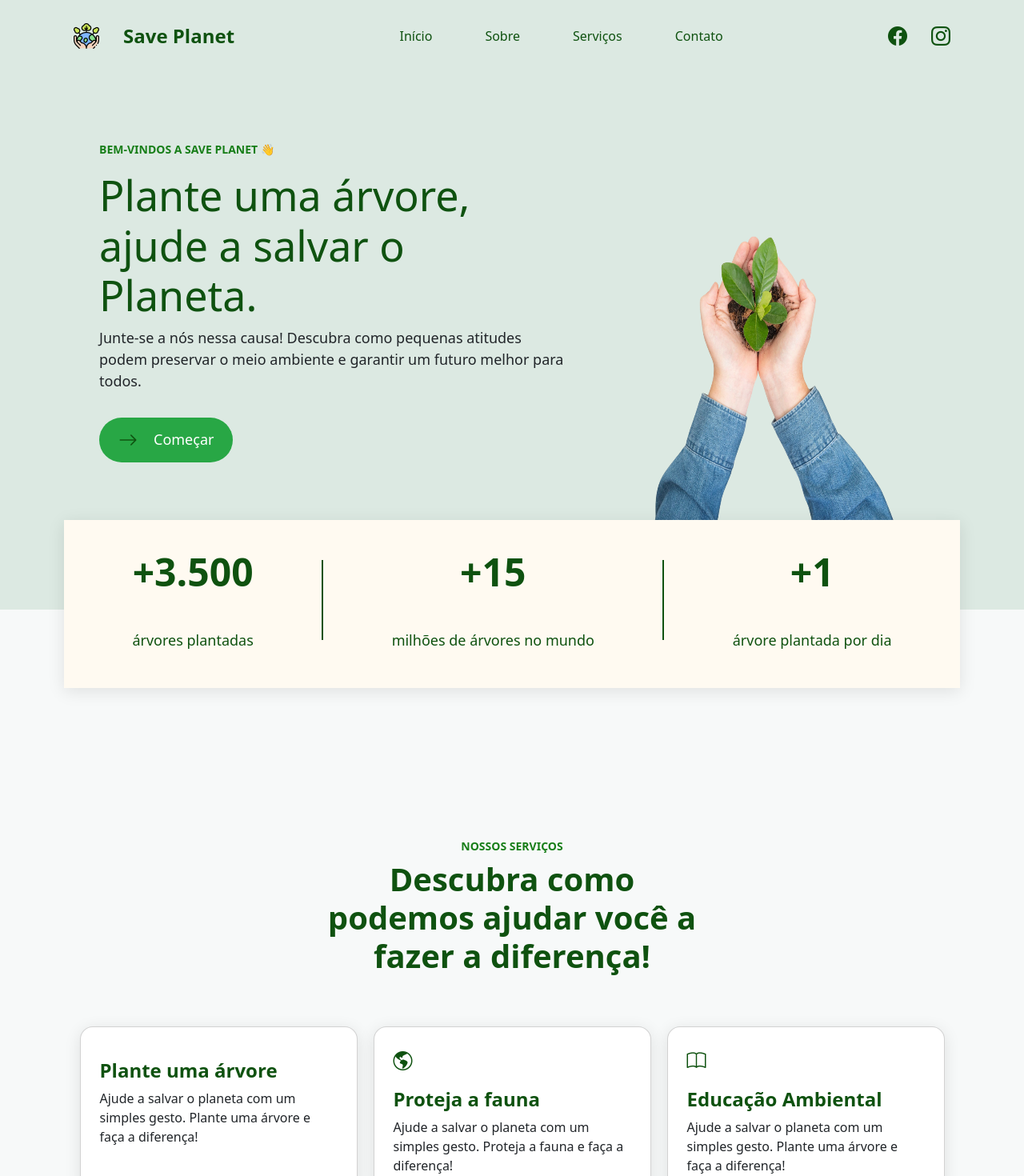
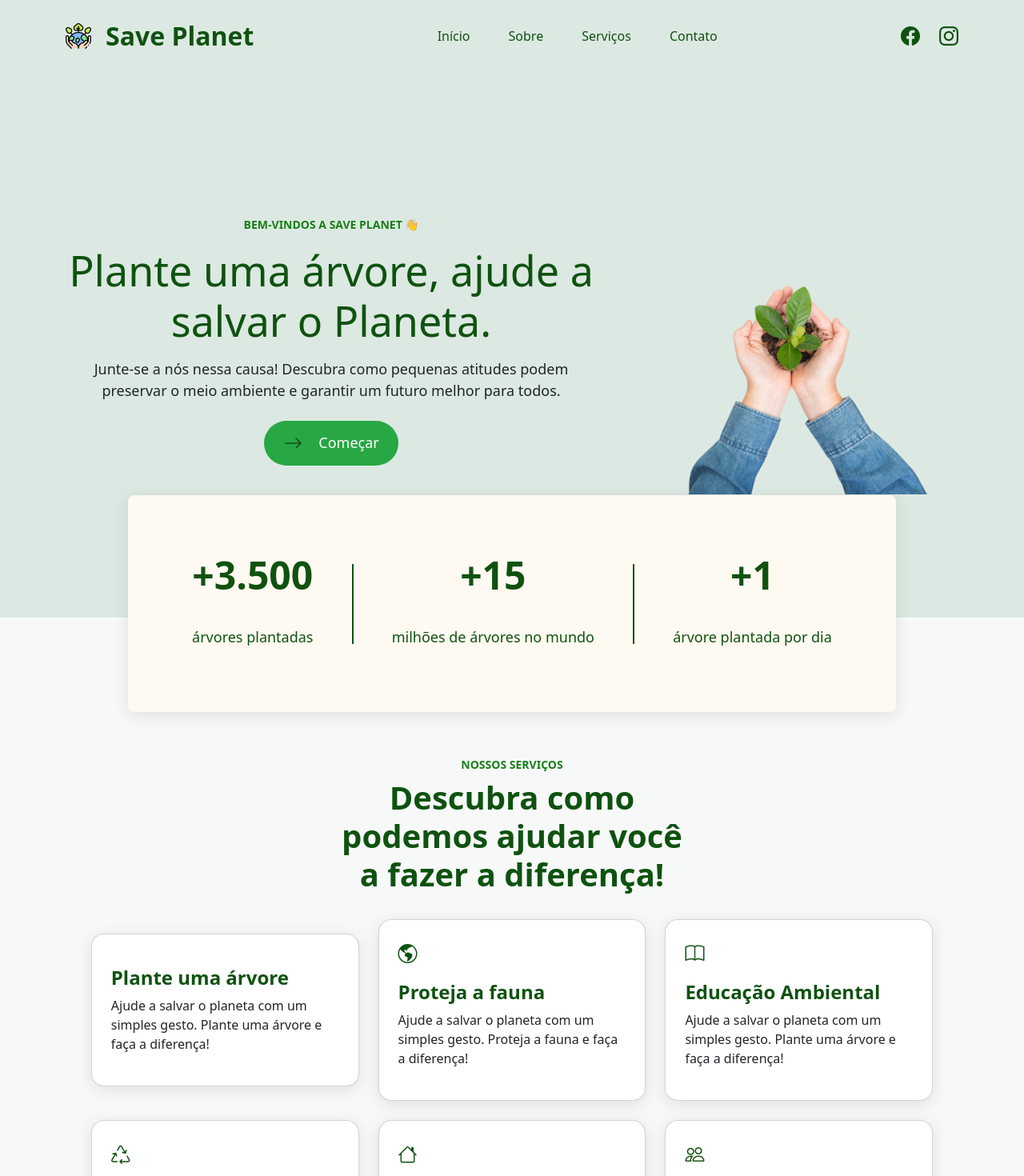
Before and after one commit to brunasilvaraujo/sustainable-nature, a React (Vite) app: page / in a window 1280 px wide. Shown: the top 1470 px of the page at 80% size. Built offline with nearby package versions, Linux system fonts and the light colour scheme.

Commit message:
fix: modificações no estilo

```diff
--- a/src/App.css
+++ b/src/App.css
@@ -2,12 +2,6 @@
   margin: 0;
   padding: 0;
   box-sizing: border-box;
-}
-
-#root {
-  background-color: #DCE9E2;
-  display: flex;
-  justify-content: center;
 }
 
 html, body {
@@ -18,29 +12,38 @@ body {
   min-height: 100vh;
 }
 
+.container {
+  max-width: 1120px;
+  margin: 0 auto;
+}
+
+#root {
+  background-color: #DCE9E2;
+  display: flex;
+  justify-content: center;
+  width: 100%;
+}
+
 .home {
   display: flex;
   justify-content: center;
   align-items: center;
   flex-direction: column;
   width: 100%;
-  max-width: 1120px;
-}
-
-.container {
-  max-width: 1120px;
-  margin: 0 auto;
 }
 
 /* HEADER*/
 
 .header {
-  height: 90px;
   max-width: 100%;
-  width: 100%;
-  transition: background-color 0.3s ease, box-shadow 0.3s ease;
   background-color: transparent;
   box-shadow: none;
+  width: 100%;
+  height: 70px;
+  transition: background-color 0.3s ease, box-shadow 0.3s ease;
+  z-index: 1000;
+  position: fixed;
+  top: 0;
 }
 
 .header.scrolled {
@@ -64,8 +67,9 @@ body {
 .nav-menu {
   display: flex;
   align-items: center;
-  height: 72px;
   justify-content: space-between;
+  padding: 0 1rem;
+  height: 70px;
 }
 
 .nav-logo {
@@ -80,17 +84,25 @@ body {
 }
 
 .logo-text {
-  font-size: 24px;
   color: #0f5210;
   font-weight: 700;
-  margin-left: 20px;
+  font-size: 1.25rem;
+  margin-left: 0.5rem;
 }
 
 .nav-list {
   display: flex;
   justify-content: center;
-  gap: 50px;
   max-width: 100%;
+  display: none;
+  position: absolute;
+  top: 70px;
+  left: 0;
+  width: 100%;
+  background-color: #28a745;
+  padding: 1rem;
+  flex-direction: column;
+  gap: 1rem;
 }
 
 .nav-list ul {
@@ -114,6 +126,7 @@ body {
 .nav-list li:active {
   color: #0f5210;
   font-weight: 700;
+  display: flex;
 }
 
 .nav-link {
@@ -143,11 +156,22 @@ margin-bottom: -25px;
 .social-icons {
   display: flex;
   gap: 30px;
+  display: none;
 }
 
 .bi {
   font-size: 32px;
   color: #0f5210;
+}
+
+.custom-toggler {
+  cursor: pointer;
+  transition: color 0.3s ease;
+  padding: 0;
+  display: block;
+  background: none;
+  border: none;
+  font-size: 1.5rem;
 }
 
 /* HERO */
@@ -157,10 +181,13 @@ margin-bottom: -25px;
   justify-content: center;
   align-items: center;
   width: 100%;
-  height: 672px;
   background-color: #DCE9E2;
-  padding: 32px;
   box-sizing: border-box;
+  height: auto;
+  margin-top: 70px;
+  position: relative;
+  padding-bottom: 14rem;
+  margin-bottom: 2rem;
 }
 
 .hero-content {
@@ -168,13 +195,16 @@ margin-bottom: -25px;
   align-items: center;
   max-width: 1233px;
   width: 100%;
-  margin-top: 82px;
   gap: 20px;
+  margin-top: 2rem;
+  text-align: center;
+  flex-direction: row;
 }
 
 .hero-info {
   display: flex;
   justify-content: center;
+  width: 100%;
 }
 
 .head-text{
@@ -186,14 +216,14 @@ margin-bottom: -25px;
 }
 
 .hero-title {
-  font-size: 52px;
-  margin-bottom: 8px;
+  font-size: 2rem;
+  margin-bottom: 1rem;
   color: #0f5210;
 }
 
 .hero-description {
-  font-size: 18px;
-  margin-bottom: 32px;
+  font-size: 1rem;
+  margin-bottom: 1.5rem;
 }
 
 .hero-button {
@@ -215,70 +245,74 @@ margin-bottom: -25px;
 
 .hero-image {
   flex: 1;
-  max-width: 100%;
-  width: 420px;
-  height: 380px;
-  margin-top: 165px;
+  width: 100%;
+  max-width: 300px;
+  height: auto;
+  margin-top: 3rem;
 }
 
 .hero-number {
   position: absolute;
-  height: 210px;
-  width: 1120px;
+  bottom: -14rem;
+  left: 50%;
+  transform: translateX(-50%);
+  width: 90%;
+  max-width: 1120px;
+
   background-color: #FFFAF1;
   box-shadow: 0px 4px 20px rgba(0, 0, 0, 0.1);
   color: #0f5210;
+  border-radius: 8px;
+  z-index: 10;
+  justify-content: space-evenly;
+  align-items: center;
+
+  /* Layout para mobile */
   display: flex;
-  justify-content: space-evenly;
+  flex-direction: column;
+  padding: 2rem 1.5rem;
+
 }
 
-.hero-number-content-1 {
+.hero-number-separator-1,
+.hero-number-separator-2 {
+  display: none;
+}
+
+.hero-number-value {
+  font-size: 2.25rem;
+  font-weight: bold;
+  color: #0f5210;
+  margin-bottom: 0.5rem;
+}
+
+.hero-number-content-1,
+.hero-number-content-2,
+.hero-number-content-3 {
   display: flex;
   flex-direction: column;
+  align-items: center;
   justify-content: center;
-  align-items: center;
+  text-align: center;
+  width: 100%;
+  padding: 1rem 0;
+  position: relative;
   gap: 20px;
 }
 
-.hero-number-separator-1 {
-  width: 2px;
-  height: 100px;
-  margin-top: 50px;
-  background-color: #0f5210;
-}
-
-.hero-number-content-2 {
-  display: flex;
-  flex-direction: column;
-  justify-content: center;
-  align-items: center;
-  gap: 20px;
-}
-
-.hero-number-separator-2 {
-  width: 2px;
-  height: 100px;
-  margin-top: 50px;
-  background-color: #0f5210;
-}
-
-.hero-number-content-3 {
-  display: flex;
-  flex-direction: column;
-  justify-content: center;
-  align-items: center;
-  gap: 20px;
-}
-
-.hero-number-value {
-  font-size: 48px;
-  font-weight: bold;
+.hero-number-label {
+  font-size: 1rem;
   color: #0f5210;
 }
 
-.hero-number-label {
-  font-size: 18px;
-  color: #0f5210;
+.hero-number-content-1::after,
+.hero-number-content-2::after {
+  content: "";
+  display: block;
+  width: 80%;
+  height: 2px;
+  background-color: #0f5210;
+  margin: 1.5rem auto 0;
 }
 
 /* Services */
@@ -287,6 +321,7 @@ margin-bottom: -25px;
   display: flex;
   justify-content: center;
   align-items: center;
+  padding-top: 8rem;
 
 }
 
@@ -296,9 +331,13 @@ margin-bottom: -25px;
   align-items: center;
   flex-direction: column;
   background-color: #F7F9F9;
-  height: 1082px;
   width: 100vw;
   gap: 20px;
+  padding: 3rem 1rem;
+  height: auto;
+  position: relative;
+  z-index: 1;
+  padding-top: 6rem;
 }
 
 .services-header {
@@ -309,7 +348,7 @@ margin-bottom: -25px;
 }
 
 .services-text {
-  margin-top: 161px;
+  margin-top: 2rem;
   font-size: 14px;
   font-weight: bold;
   text-transform: uppercase;
@@ -317,12 +356,13 @@ margin-bottom: -25px;
 }
 
 .services-title {
-  font-size: 40px;
-  width: 497px;
   color: #0f5210;
   font-weight: bold;
-  margin-bottom: 64px;
   text-align: center;
+  font-size: 1.75rem;
+  width: 100%;
+  max-width: 300px;
+  margin-bottom: 2rem;
 }
 
 .services-cards {
@@ -330,7 +370,7 @@ margin-bottom: -25px;
   flex-wrap: wrap;
   justify-content: center;
   align-items: center;
-  gap: 20px;
+  gap: 1.5rem;
 }
 
 .card {
@@ -338,9 +378,10 @@ margin-bottom: -25px;
   border-radius: 16px;
   box-shadow: 0px 4px 20px rgba(0, 0, 0, 0.1);
   padding: 24px;
-  width: 347px;
-  height: 207px;
   transition: transform 0.3s ease, box-shadow 0.3s ease;
+  width: 100%;
+  height: auto;
+  min-height: 180px;
 }
 
 .card:hover {
@@ -372,9 +413,11 @@ margin-bottom: -25px;
   justify-content: space-evenly;
   align-items: center;
   width: 100%;
-  height: 734px;
   gap: 20px;
   background-color: #FFFAF1;
+  flex-direction: column;
+  height: auto;
+  padding: 3rem 1rem;
 }
 
 .about-container {
@@ -382,13 +425,15 @@ margin-bottom: -25px;
   justify-content: space-evenly;
   align-items: center;
   width: 100%;
+  flex-direction: column;
+  gap: 2rem;
 }
 
 .about-image {
-  max-width: 100%;
-  width: 480px;
-  height: 414px;
   border-radius: 8px;
+  width: 100%;
+  height: auto;
+  max-width: 480px;
 }
 
 .about-subtitle {
@@ -399,7 +444,7 @@ margin-bottom: -25px;
 }
 
 .about-title {
-  font-size: 40px;
+  font-size: 1.75rem;
   font-weight: bold;
   margin-bottom: 24px;
   margin-top: 10px;
@@ -410,8 +455,9 @@ margin-bottom: -25px;
   display: flex;
   justify-content: center;
   flex-direction: column;
-  width: 573px;
-  height: 327px;
+  align-items: center;
+  width: 100%;
+  height: auto;
 }
 
 .about-description {
@@ -427,8 +473,9 @@ margin-bottom: -25px;
   display: flex;
   justify-content: space-evenly;
   align-items: center;
-  height: 699px;
   background-color: #F7F9F9;
+  height: auto;
+  padding: 3rem 1rem;
 }
 
 .contact-container {
@@ -436,26 +483,30 @@ margin-bottom: -25px;
   justify-content: space-evenly;
   align-items: center;
   width: 100%;
+  flex-direction: column-reverse;
+  gap: 2rem;
 }
 
 .contact-content {
   display: flex;
   justify-content: center;
   flex-direction: column;
-  width: 404px;
+  align-items: center;
   height: 304px;
+  width: 100%;
+  height: auto;
 }
 
 .contact-image {
-  max-width: 100%;
-  width: 575px;
-  height: 379px;
-  margin-left: 141px;
   border-radius: 8px;
+  width: 100%;
+  height: auto;
+  max-width: 300px;
+  margin-left: 0;
 }
 
 .contact-title {
-  font-size: 40px;
+  font-size: 1.75rem;
   font-weight: bold;
   margin-bottom: 24px;
   margin-top: 10px;
@@ -508,6 +559,8 @@ margin-bottom: -25px;
   align-items: center;
   height: 268px;
   background-color: #28a745;
+  height: auto;
+  padding: 2rem 1rem;
 }
 
 .footer-content {
@@ -515,6 +568,9 @@ margin-bottom: -25px;
   justify-content: space-between;
   align-items: center;
   width: 100%;
+  flex-direction: column;
+  gap: 1.5rem;
+  text-align: center;
 }
 
 .logo-image{
@@ -523,7 +579,7 @@ margin-bottom: -25px;
 }
 
 .footer-logo-text {
-  font-size: 40px;
+  font-size: 1.75rem;
   color: #FFFFFF;
   font-weight: 700;
 }
@@ -544,137 +600,277 @@ margin-bottom: -25px;
   color: #FFFFFF;
 }
 
-.custom-toggler {
-  display: none;
-  background: none;
-  border: none;
-  font-size: 28px;
-  cursor: pointer;
-  transition: color 0.3s ease;
-  padding: 0;
-}
 
 /* Media Queries */
 
-@media (min-width: 481px) and (max-width: 767px) {
+@media (min-width: 576px) {
+  .container {
+    max-width: 540px;
+  }
+
+  .hero-title {
+    font-size: 2.25rem;
+  }
+
+  .hero-number-separator-1 {
+    display: none;
+  }
+
+  .hero-number-separator-2 {
+    display: none;
+  }
+
+  .services-title,
+  .about-title,
+  .contact-title {
+    font-size: 2rem;
+  }
+
+  .card {
+    width: 90%;
+  }
+}
+
+@media (min-width: 768px) {
+  .container {
+    max-width: 720px;
+  }
 
   .header {
-    height: 80px;
+    height: 90px;
   }
 
-  .header.scrolled {
-    background-color: #28a745;
-    box-shadow: 0 2px 8px rgba(0, 0, 0, 0.1);
+  .logo-text {
+    font-size: 1.5rem;
   }
 
-  .header.scrolled .nav-link,
-  .header.scrolled .logo-text,
-  .header.scrolled .bi {
-    color: #FFFFFF;
+  .custom-toggler {
+    display: none;
   }
 
-  .header.scrolled .nav-link::after {
-    background-color: #FFFFFF;
+  .nav-list {
+    display: flex;
+    position: static;
+    background-color: transparent;
+    flex-direction: row;
+    padding: 0;
+    gap: 2rem;
+  }
+
+  .nav-link a {
+    color: #0f5210;
+  }
+
+  .social-icons {
+    display: flex;
+    gap: 1.5rem;
   }
 
   .hero {
-    height: 100vh;
+    margin-top: 100px;
+    padding-top: 4rem;
+    height: 560px;
   }
 
   .hero-content {
-    display: flex;
     flex-direction: column;
-    align-items: center;
-    width: 100vw;
-    gap: 20px;
-    height: 100vh;
-    margin-top: 220px;
+    justify-content: center;
+    text-align: center;
+    gap: 2rem;
+    margin-top: 15rem;
   }
 
-  .hero-text {
-    flex: 1;
-    text-align: center;
+  .hero-title {
+    font-size: 2.5rem;
   }
 
   .hero-image {
-    width: 350px;
-    height: 400px;
+    margin-top: 0;
+    max-width: 350px;
   }
 
   .hero-number {
-    height: 150px;
-    width: 100%;
-    flex-direction: column;
-    gap: 20px;
+    flex-direction: row;
+    justify-content: space-evenly;
+    padding: 2rem;
+    bottom: -15rem;
+    width: 85%;
+  }
+
+  .services-title {
+    max-width: 450px;
+  }
+
+  .hero-number-separator-1,
+  .hero-number-separator-2 {
+    display: block;
+    width: 2px;
+    height: 70px;
+    background-color: #0f5210;
+    margin: 0;
   }
 
   .hero-number-content-1,
   .hero-number-content-2,
   .hero-number-content-3 {
+    padding: 1rem;
+    width: auto;
+  }
+
+  .hero-number-content-1::after,
+  .hero-number-content-2::after {
+    display: none;
+  }
+
+  .hero-number-value {
+    font-size: 2.5rem;
+  }
+
+  .hero-number-label {
+    font-size: 1.125rem;
+  }
+
+  .card {
+    width: 45%;
+  }
+
+  .about-container {
     flex-direction: row;
-    gap: 10px;
+  }
+
+  .about-image {
+    max-width: 45%;
+  }
+
+  .about-content {
+    max-width: 45%;
+  }
+
+  .contact-container {
+    flex-direction: row;
+  }
+
+  .contact-content {
+    max-width: 45%;
+  }
+
+  .contact-image {
+    max-width: 45%;
+  }
+
+  .footer-content {
+    flex-direction: row;
+    text-align: left;
+  }
+}
+
+@media (min-width: 992px) {
+
+  .hero-number {
+    padding: 2.5rem;
+    width: 80%;
+    max-width: 1080px;
+    bottom: -15rem;
+  }
+
+  .hero-number-separator-1,
+  .hero-number-separator-2 {
+    height: 90px;
+  }
+
+  .container {
+    max-width: 960px;
+  }
+
+  .header {
+    height: 90px;
+  }
+
+  .nav-menu {
+    height: 90px;
+  }
+
+  .logo-text {
+    font-size: 1.75rem;
+  }
+
+  .hero {
+    margin-top: 90px;
+    padding-top: 6rem;
+  }
+
+  .hero-title {
+    font-size: 3rem;
+  }
+
+  .hero-description {
+    font-size: 1.125rem;
+  }
+
+  .hero-number-value {
+    font-size: 2.75rem;
+  }
+
+  .hero-image {
+    max-width: 400px;
+  }
+
+  .card {
+    width: 30%;
+  }
+}
+
+@media (min-width: 1200px) {
+  .container {
+    max-width: 1140px;
+  }
+
+  .logo-text {
+    font-size: 2rem;
+  }
+
+  .hero-content {
+    flex-direction: row;
+    justify-content: center;
+    text-align: center;
+    gap: 2rem;
+    margin-top: 15rem;
+  }
+
+  .hero-number {
+    padding: 3rem 2rem;
+    width: 75%;
+    max-width: 1120px;
+    bottom: -15rem;
+    left: 50%;
+    transform: translateX(-50%);
+  }
+
+  .hero-title {
+    font-size: 3.25rem;
+  }
+
+  .hero-image {
+    max-width: 420px;
+    margin-bottom: -105px;
+  }
+
+  .hero-number-separator-1,
+  .hero-number-separator-2 {
+    height: 100px;
+  }
+
+  .hero-number-value {
+    font-size: 3rem;
+  }
+
+  .services-title,
+  .about-title,
+  .contact-title {
+    font-size: 2.5rem;
   }
 
   .services-container {
-    height: auto;
-    padding-bottom: 50px;
+    padding-top: 9rem;
   }
 }
-
-@media (min-width: 767px) and (max-width: 991px) {
-
-  .custom-toggler {
-    display: block;
-    color: #28a745;
-    position: relative;
-    z-index: 1051;
-  }
-
-  .header.scrolled .custom-toggler {
-    color: #fff;
-  }
-
-  .custom-toggler:focus {
-    outline: none;
-    box-shadow: none;
-  }
-
-  .navbar .container {
-    display: flex;
-    justify-content: space-between;
-    align-items: center;
-    position: relative;
-  }
-
-  @media (max-width: 991px) {
-    .navbar-collapse {
-      background-color: #28a745;
-      padding: 1rem 2rem;
-      position: absolute;
-      top: 56px;
-      left: 0;
-      right: 0;
-      z-index: 1050;
-      border-radius: 0 0 8px 8px;
-    }
-
-    .nav-list {
-      display: flex;
-      flex-direction: column;
-      gap: 1.5rem;
-      align-items: center;
-      text-align: center;
-    }
-
-    .nav-link {
-      font-size: 1.2rem;
-      font-weight: 500;
-      color: #0f5210;
-    }
-
-    .nav-link:hover,
-    .nav-link:focus {
-      color: #154d0f;
-    }
-  }
-}
```
